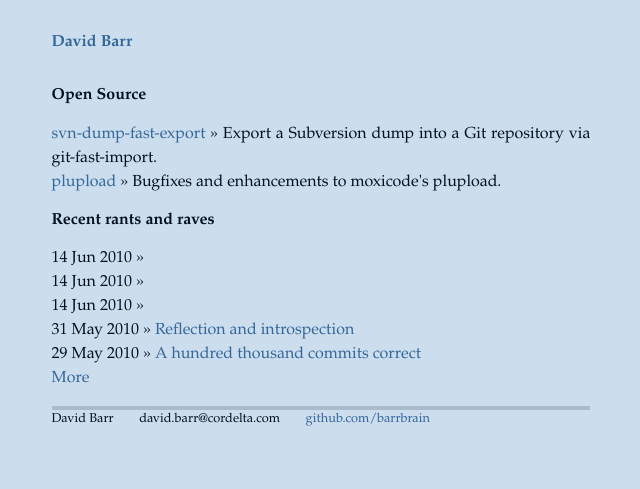
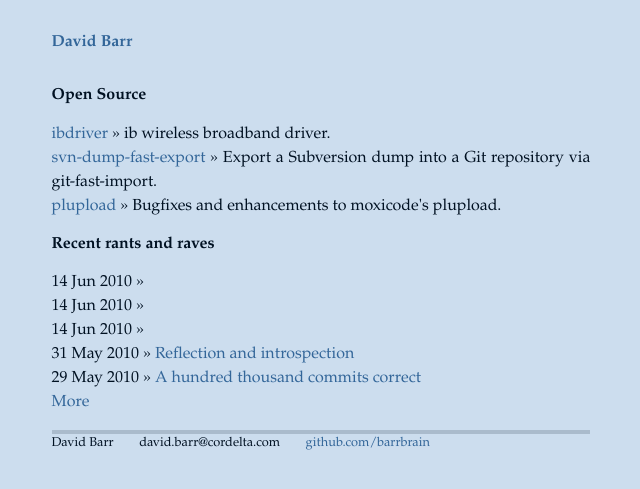
Before and after one commit to barrbrain/barrbrain.github.com, a Jekyll site: the page built from index.html, in a window 1280 px wide. Shown: the top 489 px of the page, without its empty margins (319-959 px from the left). Built offline with Jekyll 4.4.1, drawn with Linux system fonts in a browser that asks for light colours.

Commit message:
Add old ibdriver project to open source list.

```diff
--- a/index.html
+++ b/index.html
@@ -6,6 +6,7 @@ title: David Barr
 <div id="root">
   <h1>Open Source</h1>
   <ul class="projects">
+    <li><span><a href="http://sourceforge.net/projects/ibdriver/">ibdriver</a></span> ib wireless broadband driver.</li>
     <li><span><a href="http://barrbrain.github.com/svn-dump-fast-export">svn-dump-fast-export</a></span> Export a Subversion dump into a Git repository via git-fast-import.</li>
     <li><span><a href="http://github.com/barrbrain/plupload">plupload</a></span> Bugfixes and enhancements to moxicode's plupload.</li>
   </ul>
```
